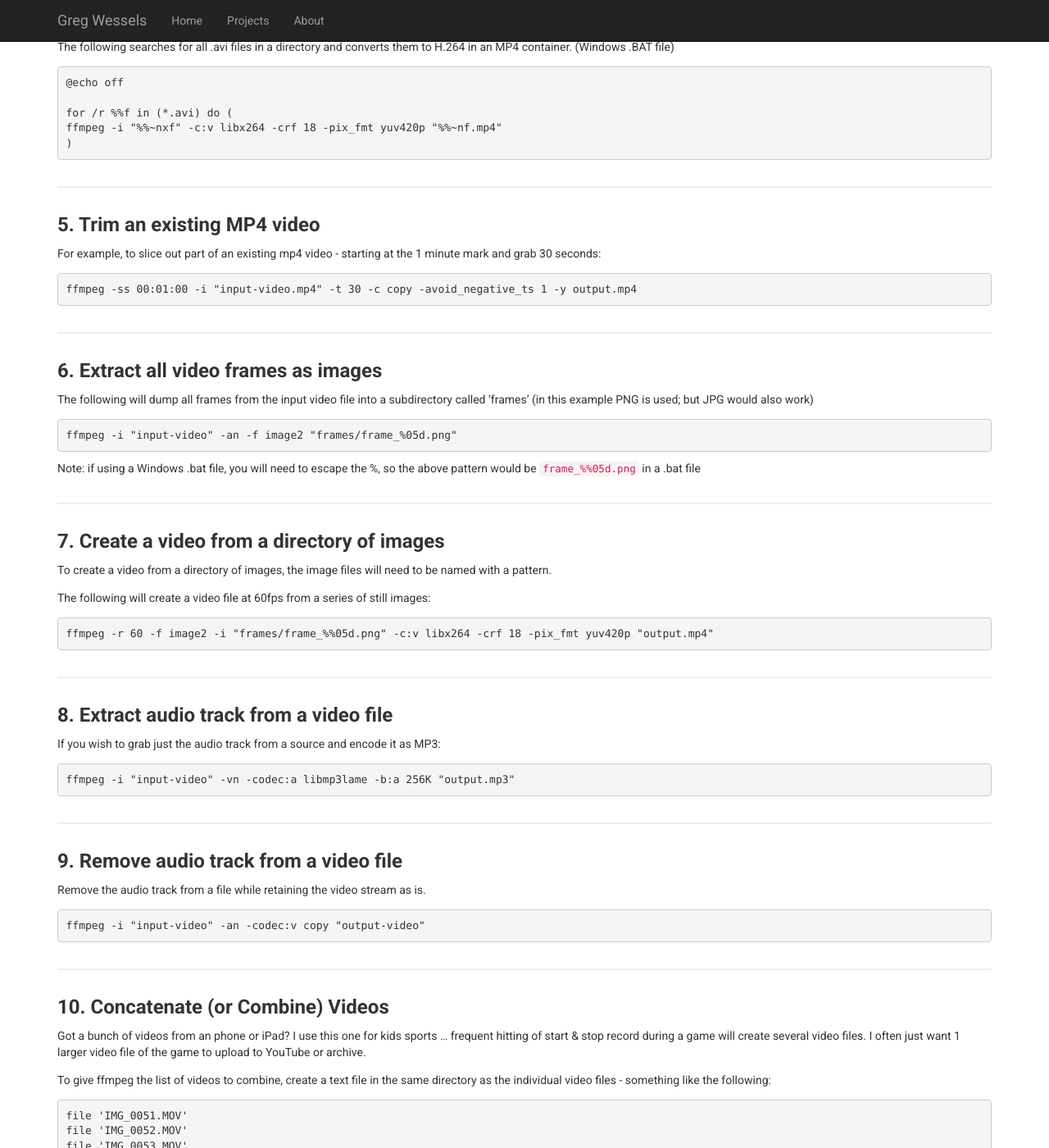
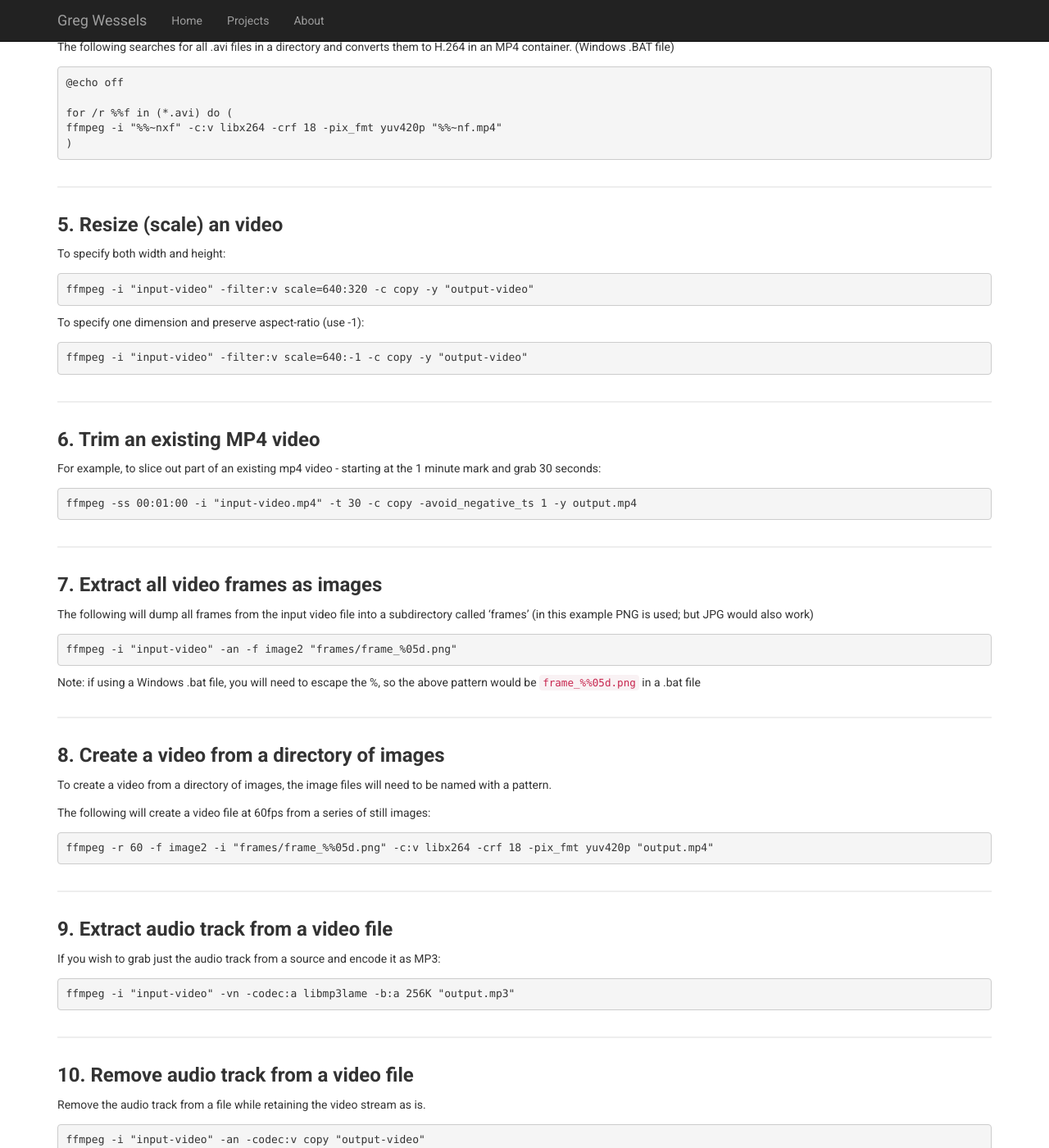
Before and after one commit to wesselsga/wesselsga.github.io, a Jekyll site: the page built from _posts/2017-04-25-ffmpeg-cookbook.md, in a window 1280 px wide and 1400 px high, scrolled down 953 px. Shown: the whole window at 82% size. Built offline with Jekyll 4.4.1, drawn with Linux system fonts in a browser that asks for light colours; some of the changed text lies outside the part shown.

Commit message:
Update 2017-04-25-ffmpeg-cookbook.md

````diff
--- a/_posts/2017-04-25-ffmpeg-cookbook.md
+++ b/_posts/2017-04-25-ffmpeg-cookbook.md
@@ -65,7 +65,23 @@ ffmpeg -i "%%~nxf" -c:v libx264 -crf 18 -pix_fmt yuv420p "%%~nf.mp4"
 
 ---
 
-### 5. Trim an existing MP4 video ###
+### 5. Resize (scale) an video ###
+
+To specify both width and height:
+
+```Batchfile
+ffmpeg -i "input-video" -filter:v scale=640:320 -c copy -y "output-video"
+```
+
+To specify one dimension and preserve aspect-ratio (use -1):
+
+```Batchfile
+ffmpeg -i "input-video" -filter:v scale=640:-1 -c copy -y "output-video"
+```
+
+---
+
+### 6. Trim an existing MP4 video ###
 
 For example, to slice out part of an existing mp4 video - starting at the 1 minute mark and grab 30 seconds:
 
````
Also changed, not shown: other parts of _posts/2017-04-25-ffmpeg-cookbook.md (+5 -5 lines).
